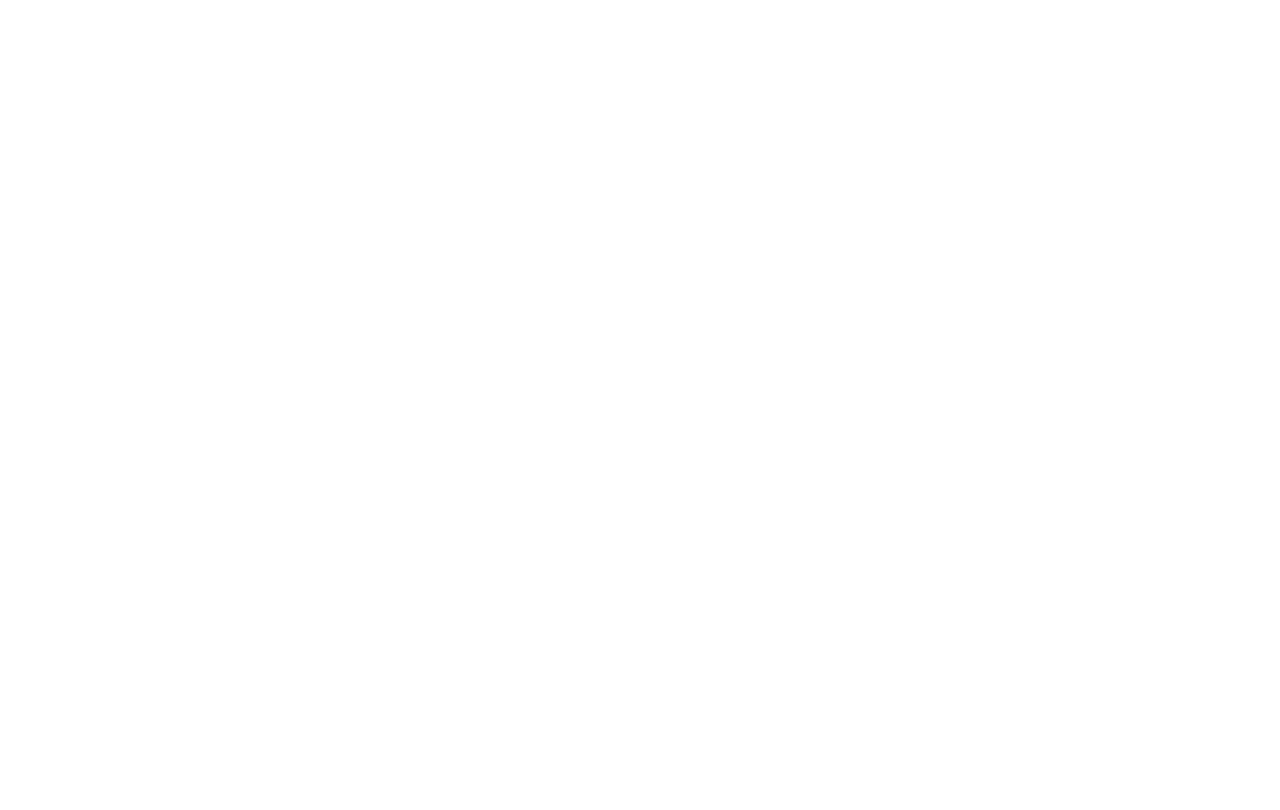
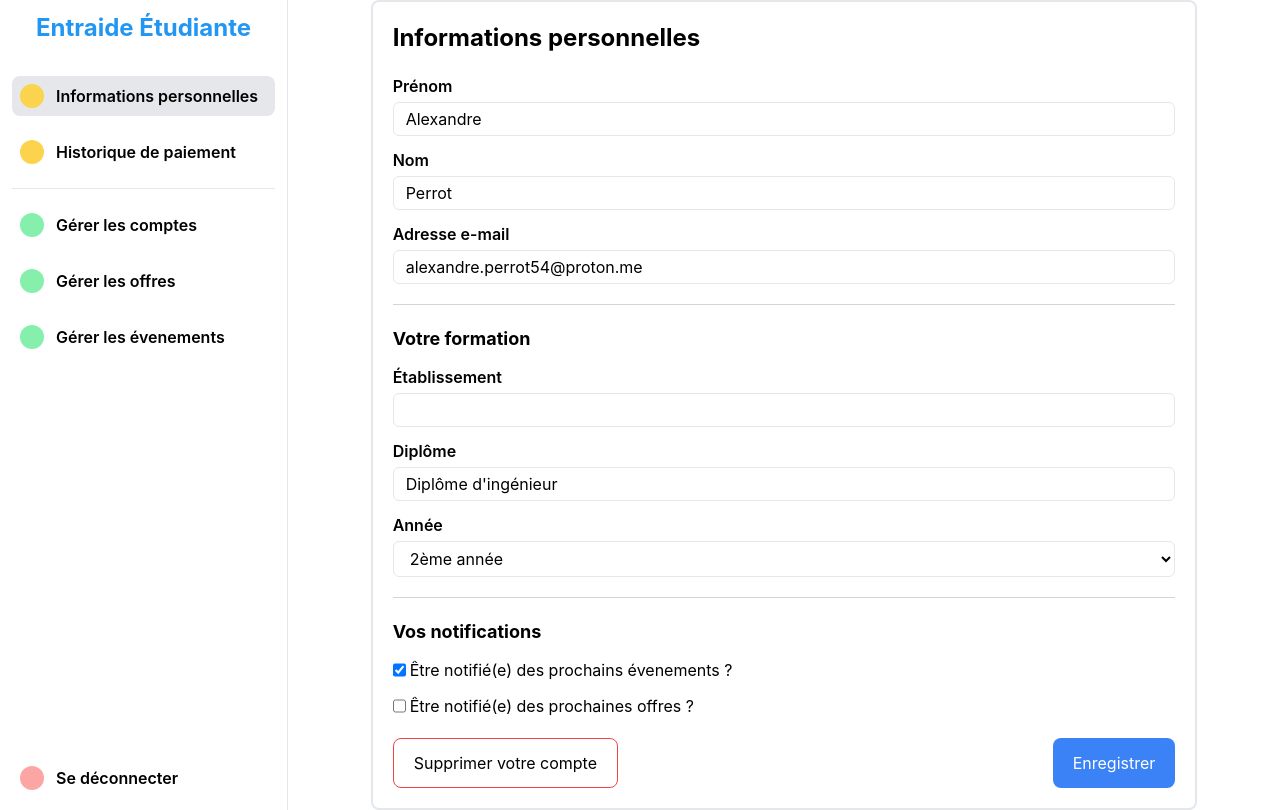
Before and after one commit to solalmaurel/ProjetAW, a React (Create React App) app in the folder frontend/: page /profile in a window 1280 px wide. Before the commit this address had no page. Built offline with nearby package versions, Linux system fonts and the light colour scheme.

Commit message:
ajout page profil

```diff
--- a/frontend/src/index.tsx
+++ b/frontend/src/index.tsx
@@ -8,6 +8,7 @@
 import HomePage from "./pages/home/home";
 import TestPage from "./pages/test";
 import OfferPage from "./pages/offers/offers";
+import ProfilePage from "./pages/profile/profile";
 
 const root = ReactDOM.createRoot(
   document.getElementById('root') as HTMLElement
@@ -22,6 +23,7 @@
               <Route path="login" element={<LoginPage/>} />
               <Route path="register" element={<RegisterPage/>} />
               <Route path="offers" element={<OfferPage/>} />
+              <Route path="profile" element={<ProfilePage/>} />
           </Routes>
       </BrowserRouter>
   </React.StrictMode>
--- a/frontend/src/pages/home/home.tsx
+++ b/frontend/src/pages/home/home.tsx
@@ -4,7 +4,7 @@
     return (
         <div className="min-h-screen flex flex-col">
             <header className="bg-white text-white p-4 flex justify-between">
-                <h1 className="text-2xl text-[#2196F3] font-bold">Étudiants Connectés</h1>
+                <h1 className="text-2xl text-[#2196F3] font-bold">Entraide Étudiante</h1>
                 <nav className="flex text-[#023047] items-center space-x-3">
                     <a href={"/"}>Accueil</a>
                     <a href={"/"}>Forum</a>
@@ -18,7 +18,7 @@
                 </nav>
             </header>
             <main className="bg-[#F6F6F6] flex-1 p-4">
-                <p className="text-gray-700">Bienvenue sur Étudiants Connectés</p>
+                <p className="text-gray-700">Bienvenue sur Entraide Étudiante</p>
                 <p className="text-gray-700">La plateforme où les étudiants s’entraident et partagent leurs
                     expériences</p>
             </main>
--- /dev/null
+++ b/frontend/src/pages/profile/profile.tsx
@@ -0,0 +1,166 @@
+import React, {JSX} from "react";
+import {User} from "../../models/user";
+
+export default function ProfilePage(): JSX.Element {
+
+    //TODO: a remplacer avec les données backend
+    const dummyUser: User = {
+        id: 1,
+        nom: "Perrot",
+        prenom: "Alexandre",
+        email: "alexandre.perrot54@proton.me",
+        password: "unmotdepassesecurise",
+        isAdmin: true,
+        anneeDiplome: 2,
+        typeEtude: "Diplôme d'ingénieur",
+        isAdherent: false,
+        dateCotisation: undefined,
+        notifOffre: false,
+        notifEvenement: true
+    };
+
+    return (
+        <div className="w-dvw min-h-dvh flex flex-row">
+            <NavBar user={dummyUser}/>
+            <div className="w-full flex items-center justify-center">
+                <ProfileEdit user={dummyUser}/>
+            </div>
+        </div>
+    );
+}
+
+function NavBar({user}: { user: User }) {
+    return (
+        <nav className="border-r-1 border-r min-w-72 p-3 flex flex-col space-y-8">
+            <span className="flex justify-center">
+                <h1 className="text-2xl text-[#2196F3] font-bold">Entraide Étudiante</h1>
+            </span>
+            <div className="flex flex-col space-y-4">
+                <span className="flex flex-row items-center space-x-3 bg-gray-200 p-2 rounded-lg">
+                    <div className="bg-amber-300 rounded-full w-6 h-6"/>
+                    <a href="/profile" className="font-semibold">Informations personnelles</a>
+                </span>
+                <span className="flex flex-row items-center space-x-3 p-2 rounded-lg">
+                    <div className="bg-amber-300 rounded-full w-6 h-6"/>
+                    <a href="/profile" className="font-semibold">Historique de paiement</a>
+                </span>
+                { user.isAdmin && <>
+                    <hr/>
+                    <span className="flex flex-row items-center space-x-3 p-2 rounded-lg">
+                        <div className="bg-green-300 rounded-full w-6 h-6"/>
+                        <a href="/profile" className="font-semibold">Gérer les comptes</a>
+                    </span>
+                    <span className="flex flex-row items-center space-x-3 p-2 rounded-lg">
+                    <div className="bg-green-300 rounded-full w-6 h-6"/>
+                    <a href="/profile" className="font-semibold">Gérer les offres</a>
+                    </span>
+                    <span className="flex flex-row items-center space-x-3 p-2 rounded-lg">
+                    <div className="bg-green-300 rounded-full w-6 h-6"/>
+                    <a href="/profile" className="font-semibold">Gérer les évenements</a>
+                    </span>
+                </> }
+            </div>
+            <div className="flex flex-col h-full justify-end">
+                <span className="flex flex-row items-center space-x-3 p-2 rounded-lg">
+                    <div className="bg-red-300 rounded-full w-6 h-6"/>
+                    <a href="/profile" className="font-semibold">Se déconnecter</a>
+                </span>
+            </div>
+        </nav>
+    );
+}
+
+function ProfileEdit({user}: { user: User }) {
+
+    const handleSave = async (e: React.MouseEvent<HTMLButtonElement>): Promise<void> => {
+        e.preventDefault();
+        console.log("SAVE ACCOUNT");
+        //TODO: faire la logique du save account
+    }
+
+    const handleDelete = async (e: React.MouseEvent<HTMLButtonElement>): Promise<void> => {
+        e.preventDefault();
+        console.log("DELETE ACCOUNT");
+        //TODO: faire la logique du delete account
+    }
+
+    return (
+        <div className="w-5/6 h-fit p-5 rounded-lg border-2 space-y-5 max-w-screen-lg">
+            <h1 className="font-bold text-2xl">Informations personnelles</h1>
+            <div className="flex flex-col space-y-3">
+                <div className="flex flex-col space-y-1">
+                    <label htmlFor="prenom" className="text-md font-semibold">Prénom</label>
+                    <input className="border border-1 rounded-md px-3 py-1" type="text" name="prenom"
+                           defaultValue={user.prenom}/>
+                </div>
+                <div className="flex flex-col space-y-1">
+                    <label htmlFor="nom" className="text-md font-semibold">Nom</label>
+                    <input className="border border-1 rounded-md px-3 py-1" type="text" name="nom"
+                           defaultValue={user.nom}/>
+                </div>
+                <div className="flex flex-col space-y-1">
+                    <label htmlFor="email" className="text-md font-semibold">Adresse e-mail</label>
+                    <input className="border border-1 rounded-md px-3 py-1" type="email" name="email"
+                           defaultValue={user.email}/>
+                </div>
+            </div>
+            <hr className="border-gray-300"/>
+            <div className="flex flex-col space-y-3">
+                <h2 className="font-bold text-lg">Votre formation</h2>
+                <div className="flex flex-col space-y-1">
+                    <label htmlFor="etablissement" className="text-md font-semibold">Établissement</label>
+                    <input className="border border-1 rounded-md px-3 py-1" type="text" name="etablissement"/>
+                </div>
+                <div className="flex flex-col space-y-1">
+                    <label htmlFor="diplome" className="text-md font-semibold">Diplôme</label>
+                    <input className="border border-1 rounded-md px-3 py-1" type="text" name="diplome"
+                           defaultValue={user.typeEtude}/>
+                </div>
+                <div className="flex flex-col space-y-1">
+                    <label htmlFor="annee" className="text-md font-semibold">Année</label>
+                    <SelectYear user={user}/>
+                </div>
+            </div>
+            <hr className="border-gray-300"/>
+            <div className="flex flex-col space-y-3">
+                <h2 className="font-bold text-lg">Vos notifications</h2>
+                <span className="flex flex-row space-x-1">
+                        <input type="checkbox" name="notifEvent" defaultChecked={user.notifEvenement}/>
+                        <label htmlFor="notifEvent">Être notifié(e) des prochains évenements ?</label>
+                    </span>
+                <span className="flex flex-row space-x-1">
+                        <input type="checkbox" name="notifOffre" defaultChecked={user.notifOffre}/>
+                        <label htmlFor="notifOffre">Être notifié(e) des prochaines offres ?</label>
+                    </span>
+            </div>
+            <div className="flex flex-row justify-between space-x-3">
+                <button
+                    type="submit"
+                    onClick={handleDelete}
+                    className="px-5 py-3 rounded-lg border border-red-500 hover:text-white hover:bg-red-500">Supprimer
+                    votre compte
+                </button>
+                <button type="submit"
+                        onClick={handleSave}
+                        className="px-5 py-3 rounded-lg bg-blue-500 text-white hover:bg-blue-600">Enregistrer
+                </button>
+            </div>
+        </div>
+    );
+}
+
+function SelectYear({user}: { user: User }) {
+    return (
+        <select className="border border-1 bg-white rounded-md px-3 py-1.5" name="annee"
+                defaultValue={user.anneeDiplome}>
+            <option value="1">1ère année</option>
+            <option value="2">2ème année</option>
+            <option value="3">3ème année</option>
+            <option value="4">4ème année</option>
+            <option value="5">5ème année</option>
+            <option value="6">6ème année</option>
+            <option value="7">7ème année</option>
+            <option value="8">8ème année</option>
+        </select>
+    );
+}
```
